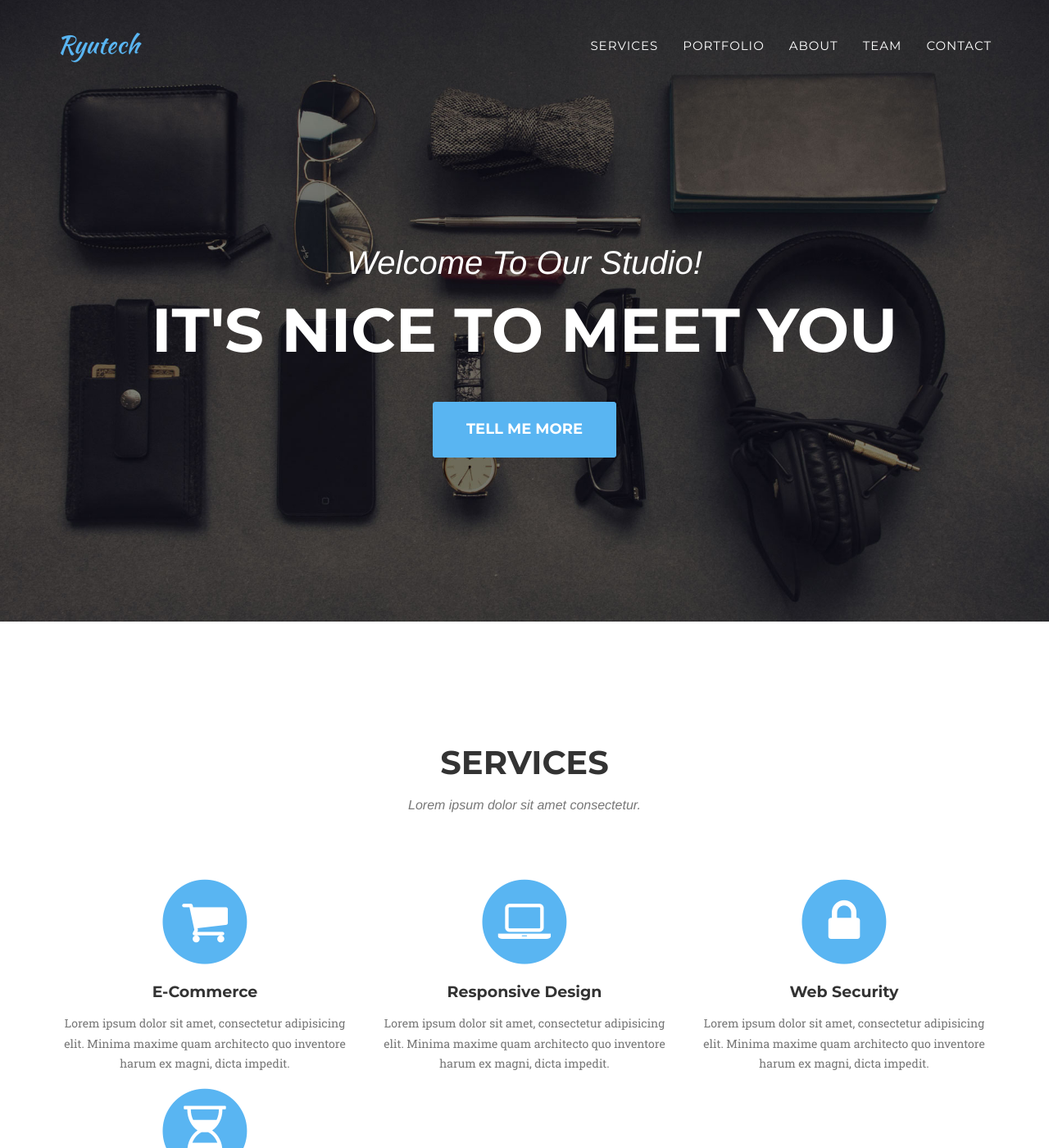
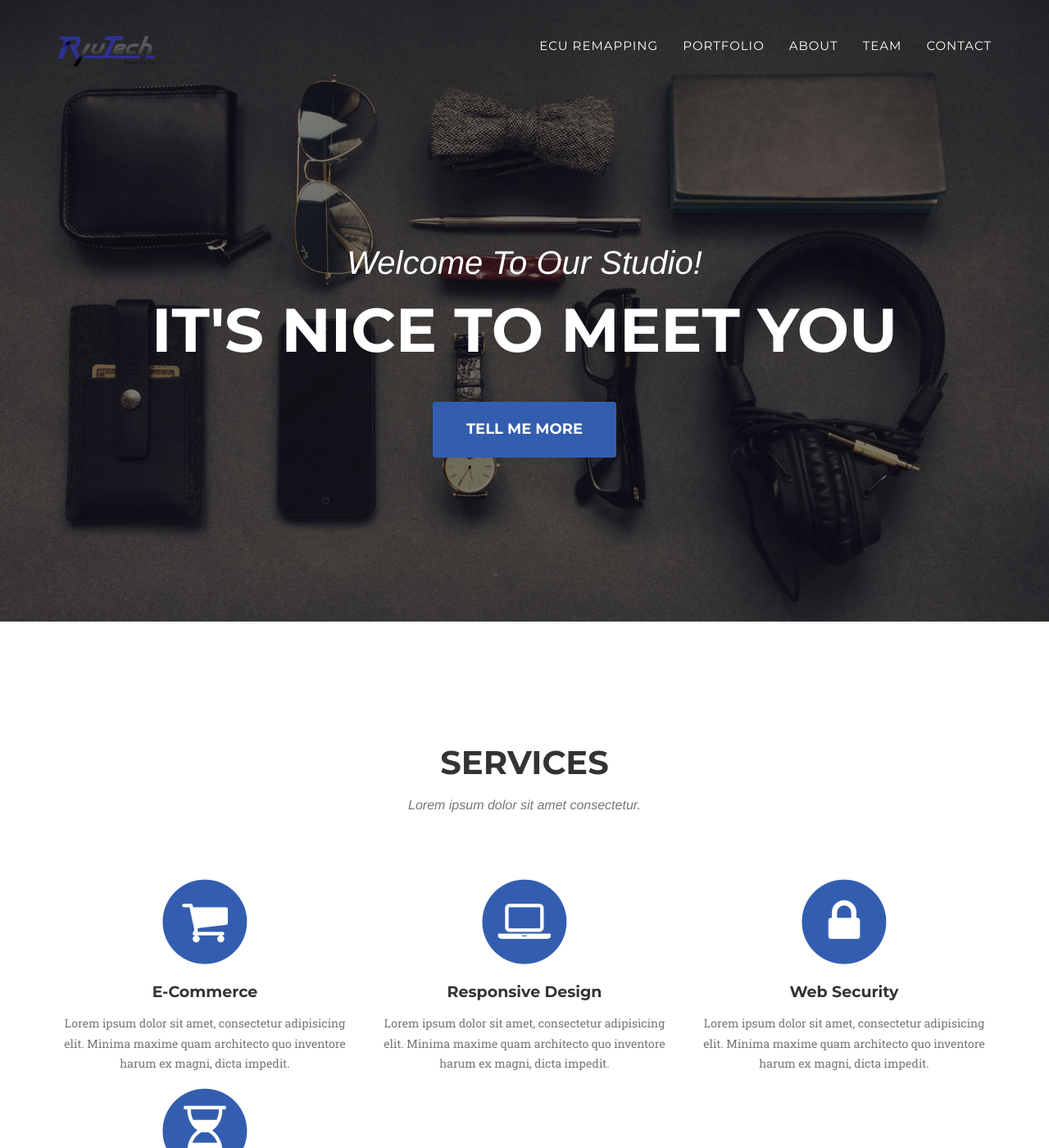
Before and after one commit to ryutechco/my_homepage, a Jekyll site: the page built from index.html, in a window 1280 px wide and 1400 px high. Shown: the whole window at 82% size. Built offline with Jekyll 4.4.1, drawn with Linux system fonts in a browser that asks for light colours; some web fonts are replaced.

Commit message:
editted colors, added favicon, added view more button at portfolio

```diff
--- a/_data/template.yml
+++ b/_data/template.yml
@@ -1,6 +1,6 @@
 # Color settings (hex-codes without the leading hash-tag)
 color:
-  primary: 59b5f2
+  primary: 335eaf
   secondary: 77c9ff
   secondary-dark: 333
   muted: 777
--- /dev/null
+++ b/_includes/ecuremap.html
@@ -0,0 +1,45 @@
+<!-- ECU Remap Section -->
+    <section id="ecuremap">
+        <div class="container">
+            <div class="row">
+                <div class="col-lg-12 text-center">
+                    <h2 class="section-heading">Services</h2>
+                    <h3 class="section-subheading text-muted">Lorem ipsum dolor sit amet consectetur.</h3>
+                </div>
+            </div>
+            <div class="row text-center">
+                <div class="col-md-4">
+                    <span class="fa-stack fa-4x">
+                        <i class="fa fa-circle fa-stack-2x text-primary"></i>
+                        <i class="fa fa-shopping-cart fa-stack-1x fa-inverse"></i>
+                    </span>
+                    <h4 class="service-heading">E-Commerce</h4>
+                    <p class="text-muted">Lorem ipsum dolor sit amet, consectetur adipisicing elit. Minima maxime quam architecto quo inventore harum ex magni, dicta impedit.</p>
+                </div>
+                <div class="col-md-4">
+                    <span class="fa-stack fa-4x">
+                        <i class="fa fa-circle fa-stack-2x text-primary"></i>
+                        <i class="fa fa-laptop fa-stack-1x fa-inverse"></i>
+                    </span>
+                    <h4 class="service-heading">Responsive Design</h4>
+                    <p class="text-muted">Lorem ipsum dolor sit amet, consectetur adipisicing elit. Minima maxime quam architecto quo inventore harum ex magni, dicta impedit.</p>
+                </div>
+                <div class="col-md-4">
+                    <span class="fa-stack fa-4x">
+                        <i class="fa fa-circle fa-stack-2x text-primary"></i>
+                        <i class="fa fa-lock fa-stack-1x fa-inverse"></i>
+                    </span>
+                    <h4 class="service-heading">Web Security</h4>
+                    <p class="text-muted">Lorem ipsum dolor sit amet, consectetur adipisicing elit. Minima maxime quam architecto quo inventore harum ex magni, dicta impedit.</p>
+                </div>
+                <div class="col-md-4">
+                    <a class="page-scroll" href="#about"><span class="fa-stack fa-4x">
+                        <i class="fa fa-circle fa-stack-2x text-primary"></i>
+                        <i class="fa fa-hourglass-half fa-stack-1x fa-inverse"></i>
+                    </span></a>
+                    <h4 class="service-heading">Web Security</h4>
+                    <p class="text-muted">Lorem ipsum dolor sit amet, consectetur adipisicing elit. Minima maxime quam architecto quo inventore harum ex magni, dicta impedit.</p>
+                </div>
+            </div>
+        </div>
+    </section>
--- a/_includes/head.html
+++ b/_includes/head.html
@@ -12,6 +12,7 @@
 
     <!-- Custom CSS & Bootstrap Core CSS - Uses Bootswatch Flatly Theme: http://bootswatch.com/flatly/ -->
     <link rel="stylesheet" href="{{ "/style.css" | prepend: site.baseurl }}">
+    <link rel="shortcut icon" type="image/x-icon" href="{{site.baseurl}}/img/rt.ico"}>
 
     <!-- Custom Fonts -->
     <link rel="stylesheet" href="{{ "/css/font-awesome/css/font-awesome.min.css" | prepend: site.baseurl }}">
--- a/_includes/header.html
+++ b/_includes/header.html
@@ -9,7 +9,11 @@
                     <span class="icon-bar"></span>
                     <span class="icon-bar"></span>
                 </button>
-                <a class="navbar-brand page-scroll" href="#page-top">{{site.title}}</a>
+                <!--<a class="navbar-brand page-scroll" href="#page-top">{{site.title}}</a>
+                -->
+                <a class="navbar-brand page-scroll" href="#page-top">
+                    <img src="{{site.baseurl}}/img/logos/ryutech_logo.png" width="120px">
+                </a>
             </div>
 
             <!-- Collect the nav links, forms, and other content for toggling -->
@@ -19,7 +23,7 @@
                         <a href="#page-top"></a>
                     </li>
                     <li>
-                        <a class="page-scroll" href="#services">Services</a>
+                        <a class="page-scroll" href="#ecuremap">ECU Remapping</a>
                     </li>
                     <li>
                         <a class="page-scroll" href="#portfolio">Portfolio</a>
--- a/_includes/portfolio_grid.html
+++ b/_includes/portfolio_grid.html
@@ -26,4 +26,7 @@
             {% endfor %}
             </div>
         </div>
+        <div class="right">
+                <a href="#services" class="btn btn-xl">Tell Me More</a>
+            </div>
     </section>
--- a/_layouts/default.html
+++ b/_layouts/default.html
@@ -7,7 +7,7 @@
     <body id="page-top" class="index">
 
     {% include header.html %}
-    {% include services.html %}
+    {% include ecuremap.html %}
     {% include portfolio_grid.html %}
     {% include about.html %}
     {% include team.html %}
```
Also changed, not shown: _includes/css/agency.css (+7 -1 lines), img/logos/ryutech_logo.png (added), img/rt.ico (added).
